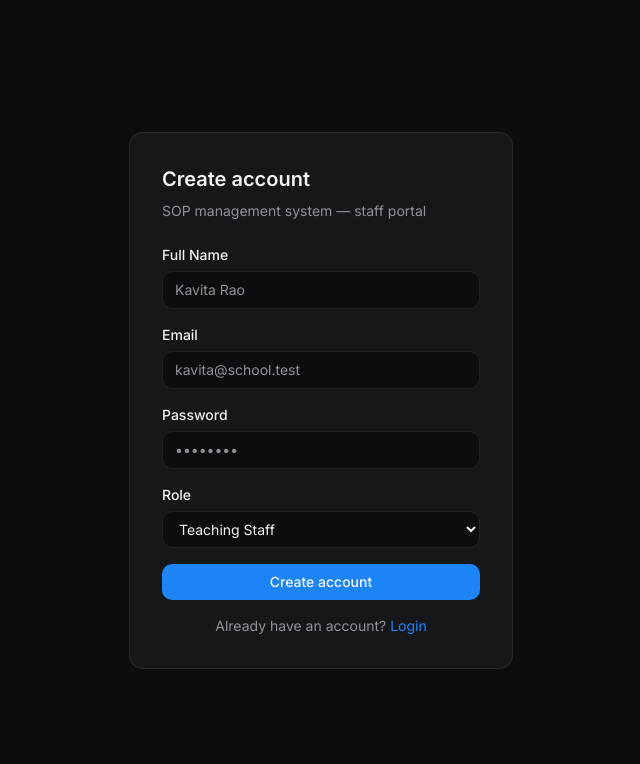
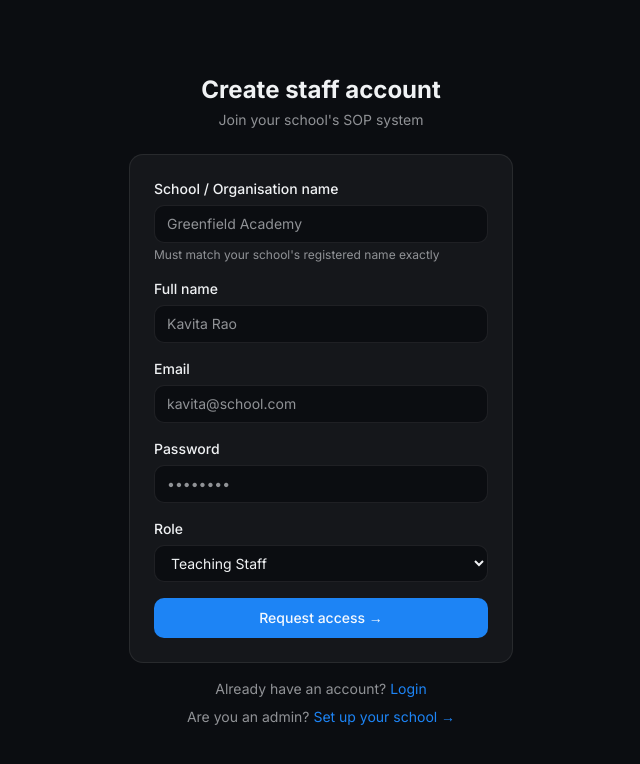
Before and after one commit to chintansood/sop-frontend-staff, a Next.js app: page /signup in a window 1280 px wide. Shown: the top 764 px of the page, without its empty margins (319-959 px from the left). Built offline with nearby package versions, Linux system fonts and the light colour scheme; no server answers.

Commit message:
Staff signup with school name field

```diff
--- a/app/signup/page.tsx
+++ b/app/signup/page.tsx
@@ -1,31 +1,39 @@
 "use client"
 
 import { useState } from "react"
-import { useRouter } from "next/navigation"
 import Link from "next/link"
-import { apiFetch } from "@/lib/api"
+
+const BASE_URL = process.env.NEXT_PUBLIC_API_URL || "http://localhost:3000"
 
 export default function SignupPage() {
-  const [fullName, setFullName]   = useState("")
-  const [email, setEmail]         = useState("")
-  const [password, setPassword]   = useState("")
-  const [role, setRole]           = useState("TEACHING_STAFF")
-  const [loading, setLoading]     = useState(false)
-  const [success, setSuccess]     = useState(false)
-  const [error, setError]         = useState("")
-  const router = useRouter()
+  const [schoolName, setSchoolName] = useState("")
+  const [fullName, setFullName]     = useState("")
+  const [email, setEmail]           = useState("")
+  const [password, setPassword]     = useState("")
+  const [role, setRole]             = useState("TEACHING_STAFF")
+  const [loading, setLoading]       = useState(false)
+  const [success, setSuccess]       = useState(false)
+  const [error, setError]           = useState("")
 
   async function handleSignup() {
+    if (!schoolName || !fullName || !email || !password) {
+      setError("All fields are required")
+      return
+    }
     setLoading(true)
     setError("")
     try {
-      await apiFetch("/api/v1/auth/register", {
+      const res = await fetch(`${BASE_URL}/api/v1/auth/register`, {
         method: "POST",
-        body: JSON.stringify({ fullName, email, password, role }),
+        headers: { "Content-Type": "application/json" },
+        credentials: "omit",
+        body: JSON.stringify({ fullName, email, password, role, schoolName }),
       })
+      const data = await res.json()
+      if (!res.ok) throw new Error(data.error || "Registration failed")
       setSuccess(true)
     } catch (err: any) {
-      setError(err.message || "Registration failed")
+      setError(err.message || "Signup failed")
     } finally {
       setLoading(false)
     }
@@ -33,14 +41,17 @@ export default function SignupPage() {
 
   if (success) {
     return (
-      <div className="flex min-h-screen items-center justify-center bg-background">
+      <div className="flex min-h-screen items-center justify-center bg-background px-4">
         <div className="w-full max-w-sm rounded-xl border border-border bg-card p-8 text-center">
-          <div className="mb-4 flex size-16 items-center justify-center rounded-full bg-success/10 mx-auto">
+          <div className="mb-4 mx-auto flex size-16 items-center justify-center rounded-full bg-success/10">
             <span className="text-3xl">✓</span>
           </div>
-          <h1 className="mb-2 text-xl font-semibold text-foreground">Registration submitted!</h1>
+          <h1 className="mb-2 text-xl font-semibold text-foreground">Request submitted!</h1>
+          <p className="mb-2 text-sm text-muted-foreground">
+            Your account request for <strong>{schoolName}</strong> has been submitted.
+          </p>
           <p className="mb-6 text-sm text-muted-foreground">
-            Your account is pending admin approval. You will be able to login once an administrator approves your account.
+            Your school admin will approve your account. You will be able to login once approved.
           </p>
           <Link href="/login" className="block w-full rounded-lg bg-primary px-4 py-2 text-center text-sm font-medium text-primary-foreground hover:bg-primary/90">
             Back to login
@@ -51,18 +62,27 @@ export default function SignupPage() {
   }
 
   return (
-    <div className="flex min-h-screen items-center justify-center bg-background">
-      <div className="w-full max-w-sm rounded-xl border border-border bg-card p-8">
-        <h1 className="mb-2 text-xl font-semibold text-foreground">Create account</h1>
-        <p className="mb-6 text-sm text-muted-foreground">SOP management system — staff portal</p>
+    <div className="flex min-h-screen items-center justify-center bg-background px-4">
+      <div className="w-full max-w-sm">
+        <div className="mb-6 text-center">
+          <h1 className="text-2xl font-bold text-foreground">Create staff account</h1>
+          <p className="mt-1 text-sm text-muted-foreground">Join your school's SOP system</p>
+        </div>
 
         {error && (
           <div className="mb-4 rounded-lg bg-destructive/10 px-4 py-3 text-sm text-destructive">{error}</div>
         )}
 
-        <div className="space-y-4">
+        <div className="rounded-xl border border-border bg-card p-6 space-y-4">
           <div>
-            <label className="mb-1.5 block text-sm font-medium text-foreground">Full Name</label>
+            <label className="mb-1.5 block text-sm font-medium text-foreground">School / Organisation name</label>
+            <input type="text" value={schoolName} onChange={e => setSchoolName(e.target.value)}
+              placeholder="Greenfield Academy"
+              className="w-full rounded-lg border border-border bg-background px-3 py-2 text-sm text-foreground placeholder:text-muted-foreground focus:outline-none focus:ring-2 focus:ring-ring" />
+            <p className="mt-1 text-xs text-muted-foreground">Must match your school's registered name exactly</p>
+          </div>
+          <div>
+            <label className="mb-1.5 block text-sm font-medium text-foreground">Full name</label>
             <input type="text" value={fullName} onChange={e => setFullName(e.target.value)}
               placeholder="Kavita Rao"
               className="w-full rounded-lg border border-border bg-background px-3 py-2 text-sm text-foreground placeholder:text-muted-foreground focus:outline-none focus:ring-2 focus:ring-ring" />
@@ -70,7 +90,7 @@ export default function SignupPage() {
           <div>
             <label className="mb-1.5 block text-sm font-medium text-foreground">Email</label>
             <input type="email" value={email} onChange={e => setEmail(e.target.value)}
-              placeholder="kavita@school.test"
+              placeholder="kavita@school.com"
               className="w-full rounded-lg border border-border bg-background px-3 py-2 text-sm text-foreground placeholder:text-muted-foreground focus:outline-none focus:ring-2 focus:ring-ring" />
           </div>
           <div>
@@ -89,8 +109,8 @@ export default function SignupPage() {
             </select>
           </div>
           <button onClick={handleSignup} disabled={loading}
-            className="w-full rounded-lg bg-primary py-2 text-sm font-medium text-primary-foreground hover:bg-primary/90 disabled:opacity-50">
-            {loading ? "Creating account..." : "Create account"}
+            className="w-full rounded-lg bg-primary py-2.5 text-sm font-medium text-primary-foreground hover:bg-primary/90 disabled:opacity-50 transition-colors">
+            {loading ? "Submitting..." : "Request access →"}
           </button>
         </div>
 
@@ -98,6 +118,12 @@ export default function SignupPage() {
           Already have an account?{" "}
           <Link href="/login" className="text-primary hover:underline">Login</Link>
         </p>
+        <p className="mt-2 text-center text-sm text-muted-foreground">
+          Are you an admin?{" "}
+          <a href="https://sop-frontend-three.vercel.app/signup" className="text-primary hover:underline">
+            Set up your school →
+          </a>
+        </p>
       </div>
     </div>
   )
```
